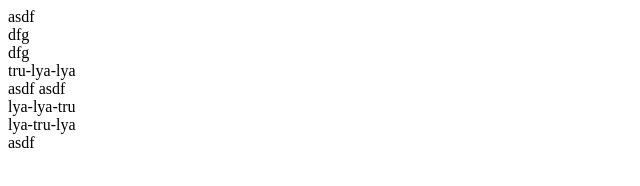
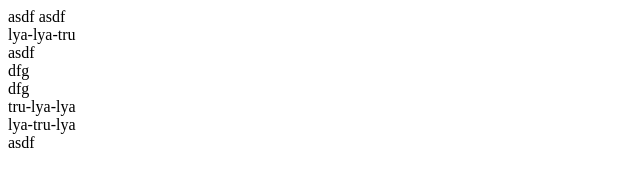
Before and after one commit to hypergraphman/jsTasks, a plain HTML site: page Task05-DOM/index.html in a window 1280 px wide. Shown: the whole page, without its empty margins (0-640 px from the left). Drawn offline with Linux system fonts and the light colour scheme.

Commit message:
ДЗ-DOM закончено

```diff
--- a/Task05-DOM/index.html
+++ b/Task05-DOM/index.html
@@ -6,11 +6,11 @@
 </head>
 <body>
     asdf
-    <div class='i1'><div><span>dfg<div>dfg</div></span></div>tru-lya-lya</div>
+    <div class='i1 i2'><div><span>dfg<div>dfg</div></span></div>tru-lya-lya</div>
     asdf
     <div class='i2'>lya-lya-tru</div>
     asdf
-    <div class='i3'>lya-tru-lya</div>
+    <div class='i3 i2 i1'>lya-tru-lya</div>
     asdf
     <script type="text/javascript" src="main.js"></script>
 </body>
--- a/Task05-DOM/main.js
+++ b/Task05-DOM/main.js
@@ -58,8 +58,8 @@ let doc = document;
 let container = doc.querySelector('.i3');
 let newElement = doc.querySelector('.i2');
 
-console.log(container);
-console.log(newElement);
+// console.log(container);
+// console.log(newElement);
 
 prepend.prepend(container, newElement);
 
@@ -77,9 +77,21 @@ let deleteAllTextNodes = require('./deleteAllTextNodes');
 
 let scanDOM = require('./scanDOM');
 
-let sD = scanDOM.scanDOM(doc);
+let statistics = scanDOM.scanDOM(doc);
 
-console.log(sD);
+for (let item of statistics) {
+    if (item.type === 1 ) {
+        console.log(`Тэгов ${item.name}: ${item.count}\n`);
+    }
+    else if (item.type === 2 ) {
+        console.log(`Элементов с классом ${item.name}: ${item.count}\n`);
+    }
+    else if (item.type === 3) {
+        console.log(`Текстовых узлов: ${item.count}\n`);
+    }
+}
+
+
 },{"./deleteAllTextNodes":1,"./deleteTextNodes":2,"./prepend":4,"./scanDOM":5}],4:[function(require,module,exports){
 let prepend = function (container, newElement) {
     container.insertBefore(newElement, container.firstChild);
@@ -91,48 +103,44 @@ module.exports = {
     prepend : prepend
 };
 },{}],5:[function(require,module,exports){
-let thing = {
-    type  : undefined,
-    name  : undefined,
-    count : 0
-};
+// let thing = {
+//     type  : undefined,
+//     name  : undefined,
+//     count : 0
+// };
 
-let countByTagName = function (array, name) {
+let countByItemName = function (array, name, type) {
     let isCount = false;
     for (let item of array) {
-        if (item.name === name && item.type === 1) {
+        if (item.name === name && item.type === type) {
             item.count++;
-            isCount=true;
+            isCount = true;
         }
     }
     if (!isCount)
         array.push (new function () {
-            this.type  = 1;
+            this.type  = type;
             this.name  = name;
             this.count = 1;
         })
-
-
 };
 
 let statistics = [];
-
-statistics.push(new function () {
-    this.type  = 3;
-    this.name  = 'Text';
-    this.count = 0;
-});
 
 let scanDOM = function (something) {
     let nodes = something.childNodes;
 
     for (let node of nodes) {
         if (node.nodeType === 1) {
-            countByTagName(statistics, node.tagName);
+            countByItemName(statistics, node.tagName, node.nodeType);
+            for (let attrClass of node.classList)
+                // условно поставили что тип класса у нас будет равен 2
+                // т.к. задача ученическая решил не заморачиваться и так оставил
+                countByItemName(statistics, attrClass, 2)
             scanDOM(node);
         }
         if (node.nodeType === 3) {
-            statistics[0].count++;
+            countByItemName(statistics, 'Text', node.nodeType);
         }
     }
 
```
Also changed, not shown: Task05-DOM/index.js (+14 -4 lines), Task05-DOM/scanDOM.js (+15 -19 lines).
